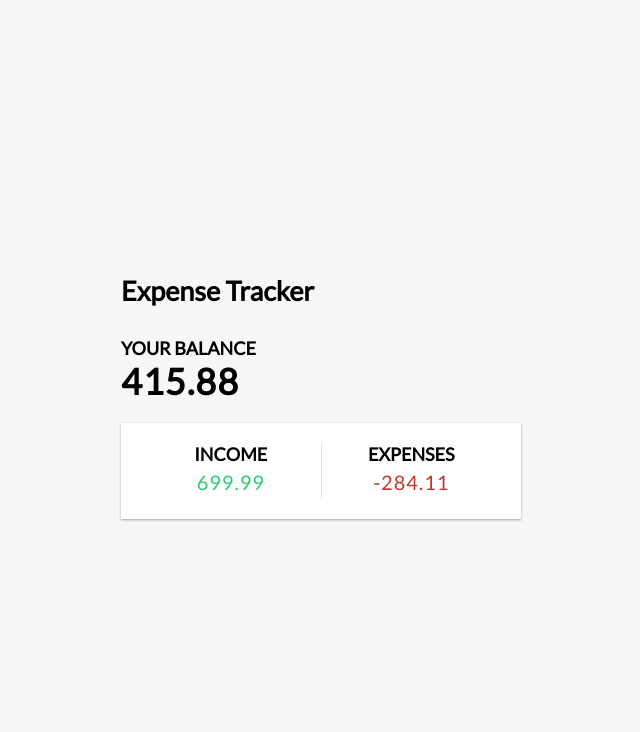
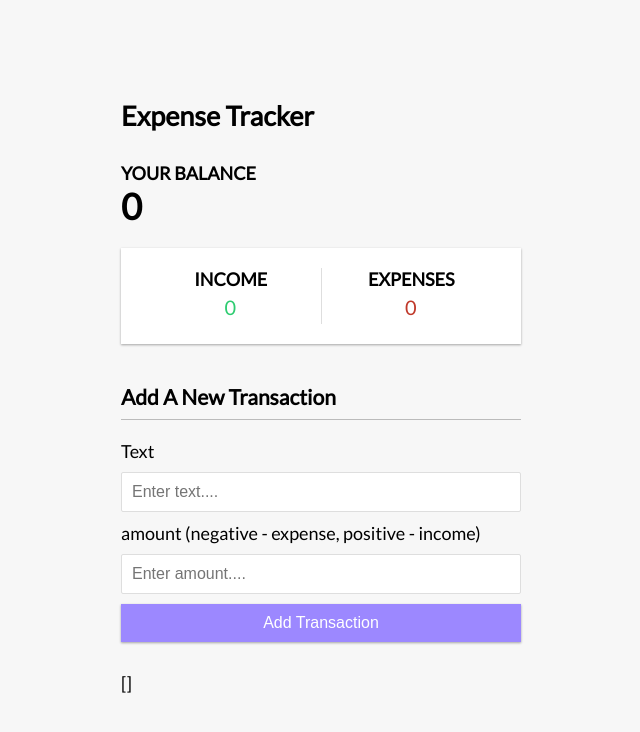
Before and after one commit to eachem/expense-tracker, a Vue app: page / in a window 1280 px wide. Shown: the top 732 px of the page, without its empty margins (319-959 px from the left). Built offline with nearby package versions, Linux system fonts and the light colour scheme.

Commit message:
Add transaction component working

```diff
--- a/src/App.vue
+++ b/src/App.vue
@@ -2,17 +2,20 @@
   import Header from './components/Header.vue';
   import Balance from './components/Balance.vue';
   import IncomeExpenses from './components/IncomeExpenses.vue';
+  import AddTransaction from './components/AddTransaction.vue';
   import {ref, computed} from 'vue'
 
+  const transactions = ref([])
 
-  const transactions = ref([
-    {id: 1, text: 'Paycheck', amount: 699.99},
-    {id: 2, text: 'Food', amount: -30},
-    {id: 3, text: 'Bills', amount: -200},
-    {id: 4, text: 'Video Game', amount: -54.11},
-  ])
 
-  // get the total
+// const transactions = ref([
+    // {id: 1, text: 'Paycheck', amount: 699.99},
+    // {id: 2,   text: 'Food', amount: -30},
+    // {id: 3, text: 'Bills', amount: -200},
+    // {id: 4, text: 'Video Game', amount: -54.11},
+  //])
+
+  //get the total
   const total = computed(() => {
     return transactions.value.reduce( (acc, transaction) => {
       return acc + transaction.amount
@@ -35,6 +38,13 @@
     }, 0)
   })
 
+  //handle transaction submitted
+  const handleTransactionSubmitted = (transactionData) => {
+    transactions.value.push({
+      text: transactionData.text,
+      amount: transactionData.amount,
+    })
+  }
 
 
 </script>
@@ -44,5 +54,7 @@
   <div  class="container">
     <Balance :total="total"></Balance>
     <IncomeExpenses :income="income" :expense="expense"></IncomeExpenses>
+    <AddTransaction @transactionSubmitted="handleTransactionSubmitted"></AddTransaction>
+    {{ transactions }}
   </div>
 </template>
--- /dev/null
+++ b/src/components/AddTransaction.vue
@@ -0,0 +1,41 @@
+<template>
+    <h3>Add A New Transaction</h3>
+    <form id="form" @submit.prevent="onSubmit">
+        <div class="form-control">
+            <label for="text">Text</label>
+            <input type="text" id="text" v-model="text" placeholder="Enter text....">
+        </div>
+
+        <div class="form-control">
+            <label for="amount">amount (negative - expense, positive - income)</label>
+            <input type="text" id="amount" v-model="amount" placeholder="Enter amount....">
+        </div>
+
+        <button class="btn">Add Transaction</button>
+     </form>
+</template>
+
+<script setup>
+import {ref, defineEmits} from 'vue'
+const text = ref('')
+const amount = ref('')
+
+const emit = defineEmits([
+    'transactionSubmitted'
+])
+
+const onSubmit = () => {
+    const transactionData = {
+        text: text.value,
+        amount: parseFloat(amount.value),
+    }
+
+    emit('transactionSubmitted', transactionData)
+
+    text.value = ''
+    amount.value = ''
+
+}
+
+
+</script>
```
